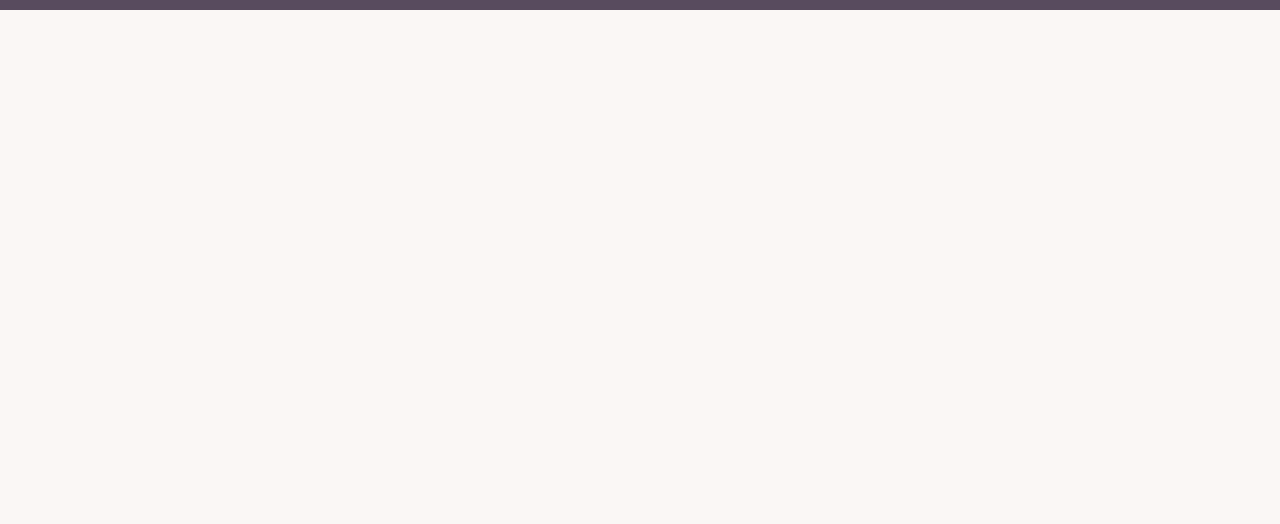
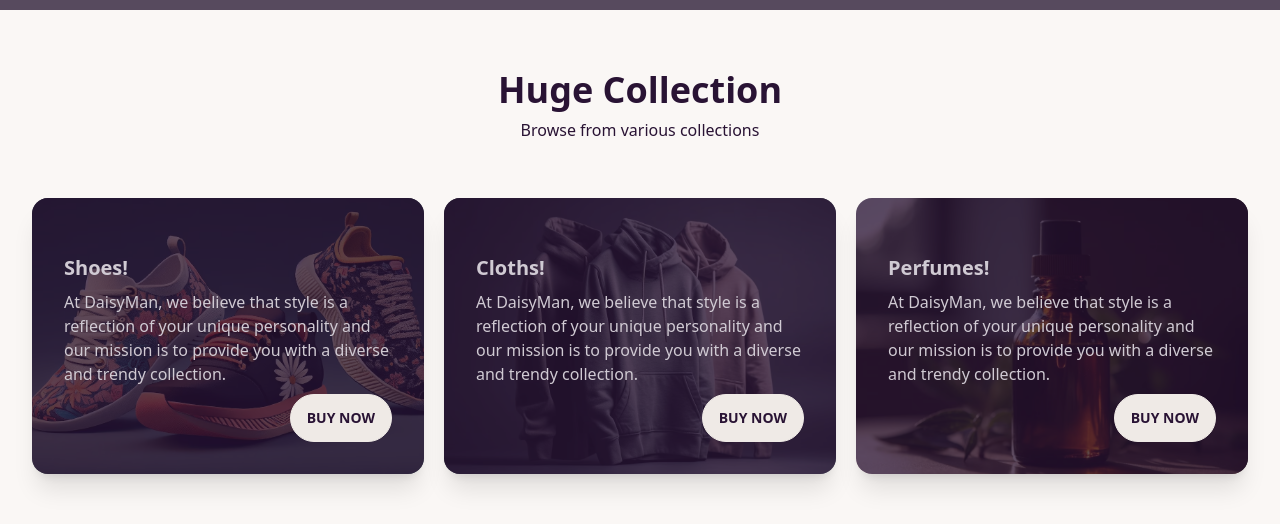
Before and after one commit to Amin7775/Daisy-Man, a plain HTML site: page index.html in a window 1280 px wide. Shown: the part 790-1314 px from the top of the page. Before the commit the page ends 800 px from the top, so only its background shows below. Drawn offline with nearby package versions, Linux system fonts and the light colour scheme; grey boxes are pictures that could not be loaded.

Commit message:
Added Collection/Category Section

```diff
--- a/index.html
+++ b/index.html
@@ -91,10 +91,12 @@
           <div class="hero-overlay bg-opacity-60"></div>
           <div class="hero-content text-center text-neutral-content">
             <div class="max-w-md">
-              <h1 class="mb-5 text-5xl font-bold">Welcome To
-                <br>DaisyMan</h1>
+              <h1 class="mb-5 text-5xl font-bold">Welcome To <br />DaisyMan</h1>
               <p class="mb-5 font-semibold text-base">
-                Your one-stop destination for all your fashion needs. At DaisyMan, we believe that style is a reflection of your unique personality and our mission is to provide you with a diverse and trendy collection.
+                Your one-stop destination for all your fashion needs. At
+                DaisyMan, we believe that style is a reflection of your unique
+                personality and our mission is to provide you with a diverse and
+                trendy collection.
               </p>
               <button class="btn rounded-3xl">Shop Now</button>
             </div>
@@ -102,5 +104,66 @@
         </div>
       </section>
     </header>
+
+    <!-- main section -->
+    <main class="container mx-auto">
+      <!-- category section -->
+      <section class="category px-8 my-10 py-5">
+        <div class="category-content text-center space-y-2">
+          <h1 class="text-2xl md:text-4xl font-semibold">Huge Collection</h1>
+          <p class="text-sm md:text-base">Browse from various collections</p>
+        </div>
+        <!-- Cards -->
+        <div class="my-14 grid grid-cols-1 gap-6 md:grid-cols-2 lg:grid-cols-3 lg:gap-5" id="card-container">
+          <!-- First -->
+          <div class="card bg-base-100 shadow-xl image-full space-y-6 mx-auto">
+            <figure><img src="./images/shoes.avif" alt="Shoes" /></figure>
+            <div class="card-body">
+              <h2 class="card-title">Shoes!</h2>
+              <p>
+                At DaisyMan, we believe that style is a reflection of your
+                unique personality and our mission is to provide you with a
+                diverse and trendy collection.
+              </p>
+              <div class="card-actions justify-end">
+                <button class="btn rounded-3xl">Buy Now</button>
+              </div>
+            </div>
+          </div>
+
+          <!-- Second -->
+          <div class="card bg-base-100 shadow-xl image-full space-y-6 mx-auto">
+            <figure><img src="./images/hoodies.avif" alt="Shoes" /></figure>
+            <div class="card-body">
+              <h2 class="card-title">Cloths!</h2>
+              <p>
+                At DaisyMan, we believe that style is a reflection of your
+                unique personality and our mission is to provide you with a
+                diverse and trendy collection.
+              </p>
+              <div class="card-actions justify-end">
+                <button class="btn rounded-3xl">Buy Now</button>
+              </div>
+            </div>
+          </div>
+
+          <!-- Third -->
+          <div class="card bg-base-100 shadow-xl image-full space-y-6 mx-auto">
+            <figure><img src="./images/perfume.avif" alt="Shoes" /></figure>
+            <div class="card-body">
+              <h2 class="card-title">Perfumes!</h2>
+              <p>
+                At DaisyMan, we believe that style is a reflection of your
+                unique personality and our mission is to provide you with a
+                diverse and trendy collection.
+              </p>
+              <div class="card-actions justify-end">
+                <button class="btn rounded-3xl">Buy Now</button>
+              </div>
+            </div>
+          </div>
+        </div>
+      </section>
+    </main>
   </body>
 </html>
```
